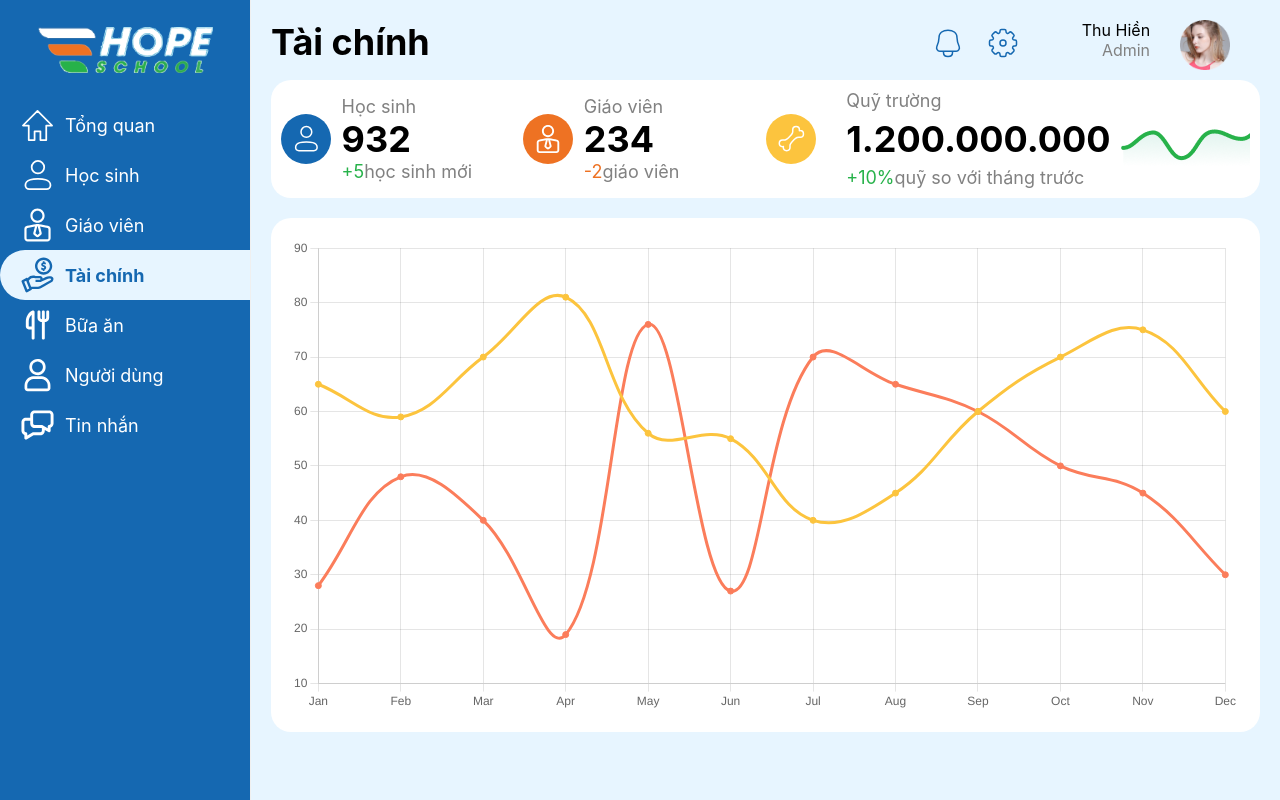
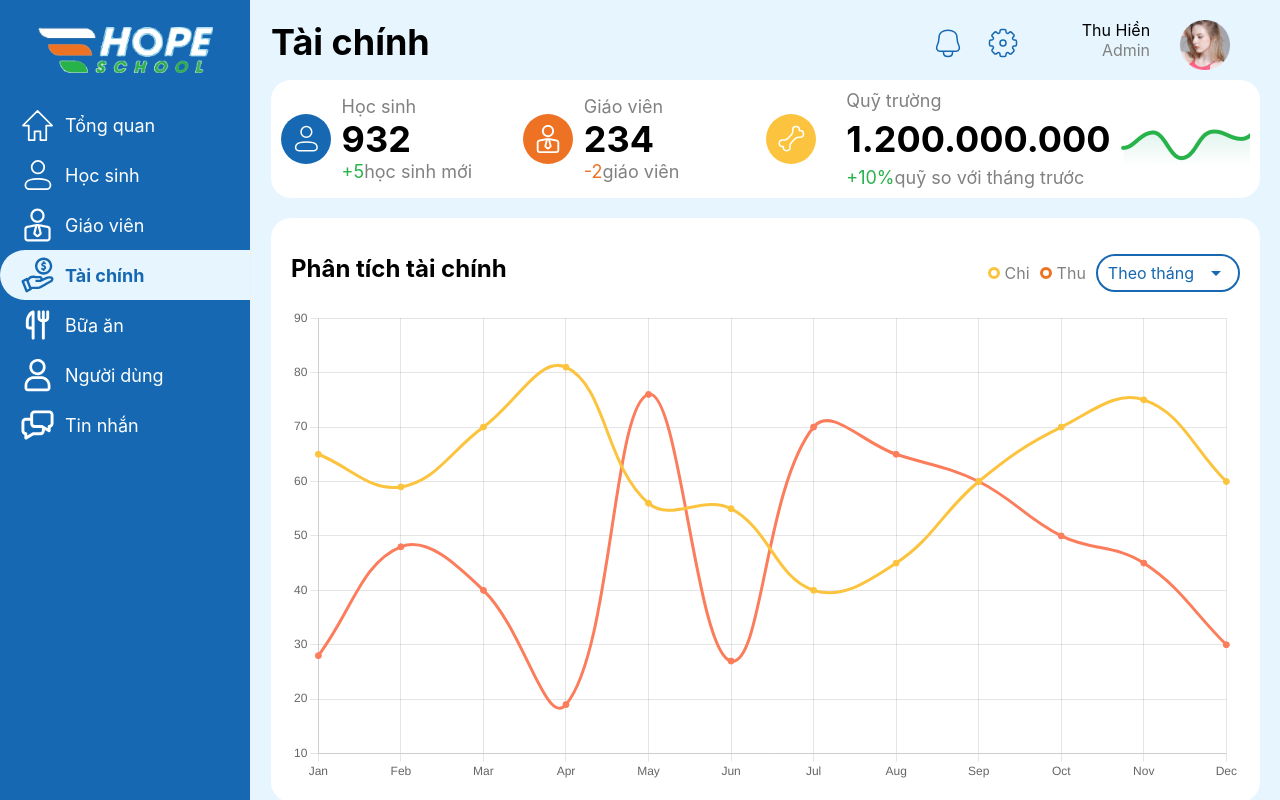
Before and after one commit to TalJa1/web-huybao, a React (Create React App) app: page /finance in a window 1280 px wide. Built offline with nearby package versions, Linux system fonts and the light colour scheme.

Commit message:
Add chivsthuIcon SVG and integrate it into FinancePage for financial analysis display

```diff
--- a/src/assets/iconSVG.tsx
+++ b/src/assets/iconSVG.tsx
@@ -7,6 +7,30 @@ export const example: React.FC<IconSVGProps> = ({ width, height, color }) => {
   height = height ?? 30;
   color = color ?? "white";
   return <></>;
+};
+
+export const chivsthuIcon: React.FC<IconSVGProps> = ({ width, height, color }) => {
+  width = width ?? 12;
+  height = height ?? 12;
+  color = color ?? "#FCC43E";
+  return (
+    <svg
+      width={width}
+      height={height}
+      viewBox="0 0 12 12"
+      fill="none"
+      xmlns="http://www.w3.org/2000/svg"
+    >
+      <circle
+        cx="6"
+        cy="6"
+        r="4.5"
+        fill="white"
+        stroke={color}
+        stroke-width="3"
+      />
+    </svg>
+  );
 };
 
 export const moneyIcon: React.FC<IconSVGProps> = ({ width, height, color }) => {
--- a/src/views/FinancePage.tsx
+++ b/src/views/FinancePage.tsx
@@ -4,6 +4,7 @@ import Grid from "@mui/material/Grid2";
 import TopLayout from "../components/TopLayout";
 import {
   bellIcon,
+  chivsthuIcon,
   foodFeeIcon,
   settingIcon,
   studentSVG,
@@ -20,7 +21,7 @@ import {
   Tooltip,
   Legend,
 } from "chart.js";
-
+import ArrowDropDownIcon from "@mui/icons-material/ArrowDropDown";
 ChartJS.register(
   CategoryScale,
   LinearScale,
@@ -250,6 +251,66 @@ const Main: React.FC = () => {
           padding: "20px",
         }}
       >
+        <Grid container sx={{ marginY: 2 }}>
+          <Grid size={6}>
+            <Box sx={{ color: "#000000", fontSize: "24px", fontWeight: "700" }}>
+              Phân tích tài chính
+            </Box>
+          </Grid>
+          <Grid
+            size={6}
+            display="flex"
+            justifyContent="flex-end"
+            sx={{ columnGap: "10px" }}
+          >
+            <Box
+              sx={{
+                display: "flex",
+                flexDirection: "row",
+                alignItems: "center",
+                columnGap: "10px",
+              }}
+            >
+              <Box
+                sx={{
+                  display: "flex",
+                  flexDirection: "row",
+                  alignItems: "center",
+                  columnGap: "5px",
+                }}
+              >
+                {chivsthuIcon({ color: "#FCC43E" })}
+                <Box sx={{ color: "#818181" }}>Chi</Box>
+              </Box>
+              <Box
+                sx={{
+                  display: "flex",
+                  flexDirection: "row",
+                  alignItems: "center",
+                  columnGap: "5px",
+                }}
+              >
+                {chivsthuIcon({ color: "#EE7223" })}{" "}
+                <Box sx={{ color: "#818181" }}>Thu</Box>
+              </Box>
+            </Box>
+            <Box
+              sx={{
+                display: "flex",
+                flexDirection: "row",
+                alignItems: "center",
+                border: "2px solid #1568B1",
+                borderRadius: "30px",
+                padding: "5px 10px",
+              }}
+            >
+              <Box sx={{ color: "#1568B1", marginRight: "10px" }}>
+                Theo tháng
+              </Box>
+              <ArrowDropDownIcon sx={{ color: "#1568B1" }} />
+            </Box>
+          </Grid>
+        </Grid>
         <Line data={data} options={options} />
       </Box>
     </Box>
```
